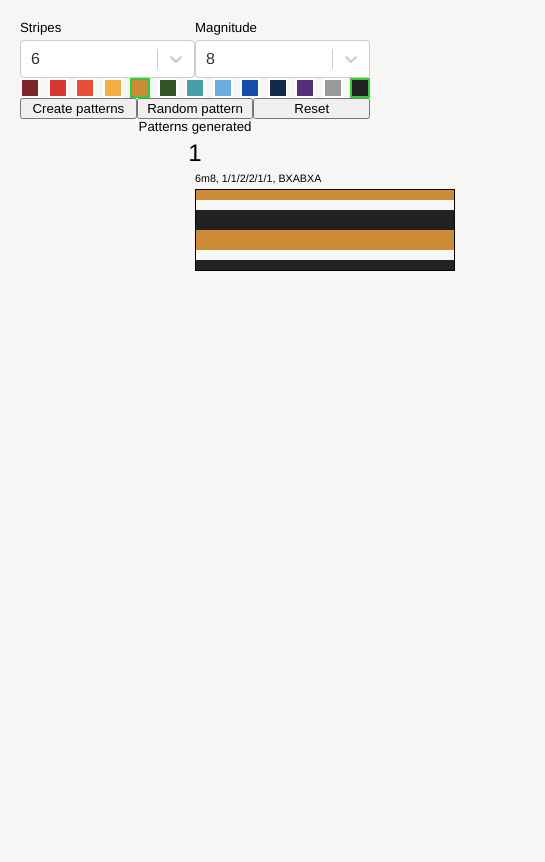
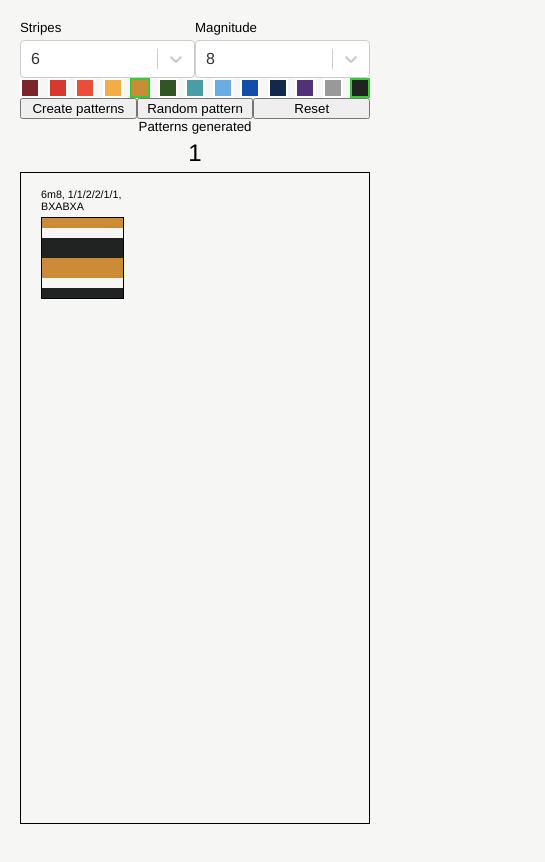
Before and after one commit to affordances/stripes, a React (Create React App) app: page / in a window 390 px wide. Both pictures are taken after a click on the button "Random pattern". Shown: the top 862 px of the page, 545 px wide, since content can reach past the window. Built offline with nearby package versions, Linux system fonts and the light colour scheme.

Commit message:
make patterns responsive, add empty state

```diff
--- a/src/App.js
+++ b/src/App.js
@@ -5,25 +5,31 @@ import "./index.css";
 import {
   Stripe,
   Pattern,
+  PatternAndLabel,
+  PatternLabel,
   PatternContainer,
-  PatternLabel,
   Container,
+  AutoSizerContainer,
+  EmptyStateText,
+  EmptyStateContainer,
 } from "./styles.js";
 import { useStripes } from "./hooks.js";
 import { Menu } from "./Menu.js";
 
 const PatternRenderer = memo((props) => {
-  const { columnIndex, data, rowIndex, ...otherProps } = props;
+  const { columnIndex, data, rowIndex, style, ...otherProps } = props;
   const currentPattern = data[rowIndex][columnIndex];
 
   return currentPattern ? (
-    <PatternContainer {...otherProps}>
+    <PatternContainer style={style}>
+      <PatternAndLabel {...otherProps}>
         <PatternLabel>{currentPattern.label}</PatternLabel>
         <Pattern>
           {currentPattern.pattern.flatMap(({ count, color }) =>
             new Array(count).fill(<Stripe color={color.value} />)
           )}
         </Pattern>
+      </PatternAndLabel>
     </PatternContainer>
   ) : null;
 });
@@ -34,14 +40,16 @@ const App = () => {
   return (
     <Container>
       <Menu {...props} />
-      {patterns.length > 0 && (
+      {patterns.length > 0 ? (
+        <AutoSizerContainer>
           <AutoSizer>
             {({ height, width }) => (
               <Grid
+                key={Math.random()}
                 itemData={patterns}
                 columnCount={patterns[0].length}
                 rowCount={patterns.length}
-              columnWidth={280}
+                columnWidth={width / 3}
                 height={height}
                 rowHeight={200}
                 width={width}
@@ -50,6 +58,11 @@ const App = () => {
               </Grid>
             )}
           </AutoSizer>
+        </AutoSizerContainer>
+      ) : (
+        <EmptyStateContainer>
+          <EmptyStateText>Make some patterns!</EmptyStateText>
+        </EmptyStateContainer>
       )}
     </Container>
   );
--- a/src/index.css
+++ b/src/index.css
@@ -13,6 +13,9 @@ body {
   padding: 0;
   height: 100%;
   width: 100%;
+  display: flex;
+  flex-direction: column;
+  align-items: center;
   background: #f6f7f4;
   font-family: Helvetica, sans-serif;
   overflow: hidden;
--- a/src/styles.js
+++ b/src/styles.js
@@ -2,11 +2,11 @@ import styled from "styled-components";
 
 export const Container = styled.div`
   height: 100%;
-  width: 100%;
+  max-width: 1275px;
   display: flex;
   flex-direction: column;
-  align-items: center;
   padding: 20px;
+  margin: auto;
 `;
 
 export const MenuContainer = styled.div`
@@ -68,9 +68,27 @@ export const Button = styled.button`
   `}
 `;
 
+export const AutoSizerContainer = styled.div`
+  border: 1px solid black;
+  flex: 1;
+  overflow: hidden;
+  padding: 0 5px;
+`;
+
 export const PatternContainer = styled.div`
   display: flex;
   flex-direction: column;
+  align-items: center;
+  width: 100%;
+  padding: 15px;
+
+  ${(props) => props}
+`;
+
+export const PatternAndLabel = styled.div`
+  display: flex;
+  flex-direction: column;
+  width: 100%;
 `;
 
 export const PatternLabel = styled.h6`
@@ -81,8 +99,7 @@ export const PatternLabel = styled.h6`
 
 export const Pattern = styled.div`
   border: 1px solid black;
-  margin-right: 20px;
-  width: 260px;
+  width: 100%;
 `;
 
 export const Stripe = styled.div`
@@ -105,6 +122,16 @@ export const PatternCount = styled.p`
   padding: 0;
 `;
 
+export const EmptyStateContainer = styled.div`
+  border: 1px solid black;
+  flex: 1;
+  display: flex;
+  justify-content: center;
+  align-items: center;
+`;
+
+export const EmptyStateText = styled.div``;
+
 export const selectStyles = {
   control: (provided, _) => ({
     ...provided,
```
Lines whose indentation alone changed are shown as unchanged.
